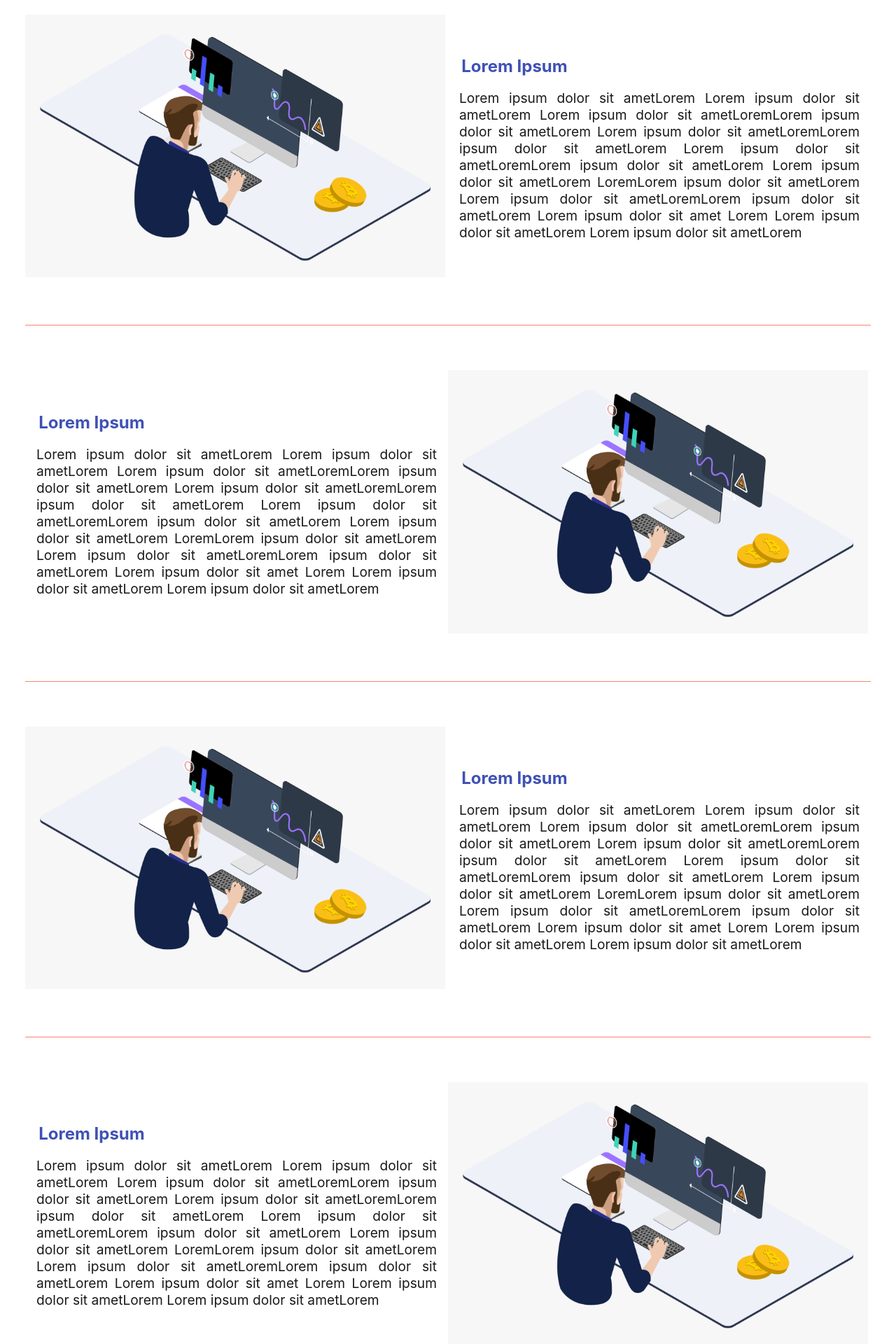
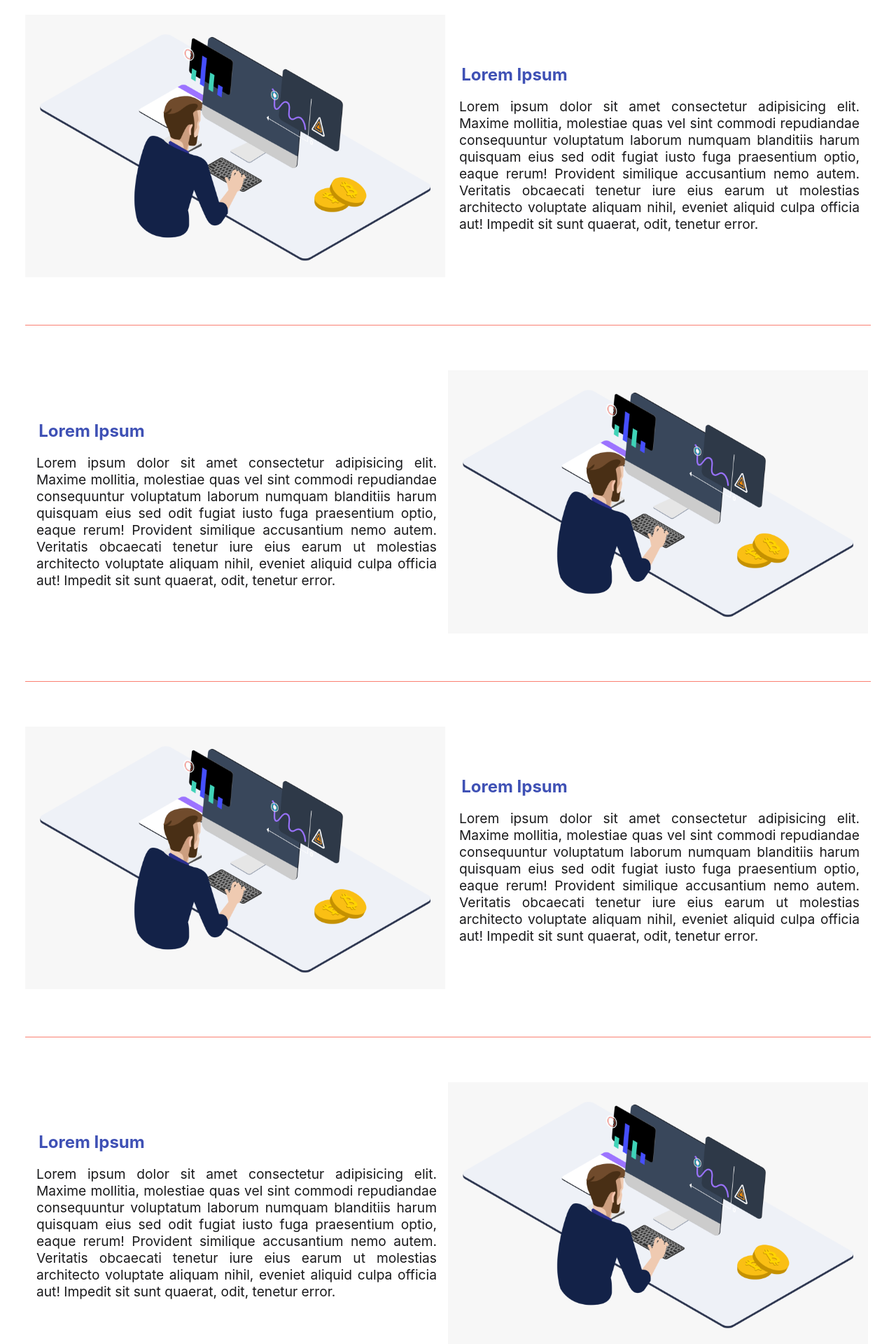
Before and after one commit to sauravkhadka/mero-crypto, a React (Create React App) app: page /blog in a window 1280 px wide. Shown: the part 220-2140 px from the top of the page at 70% size. Built offline with nearby package versions, Linux system fonts and the light colour scheme.

Commit message:
fifth commit

```diff
--- a/src/index.css
+++ b/src/index.css
@@ -3,6 +3,7 @@
 :root {
   --primary: #3f51b5;
   --background: #f5f8ff;
+  scroll-behavior: smooth;
 }
 .hide-native-scrollbar {
   scrollbar-width: none;
--- a/src/pages/About.js
+++ b/src/pages/About.js
@@ -11,17 +11,21 @@ const About = () => {
         </div>
       <div className='mission'>
           <h1>Mission</h1>
-          <p>Lorem ipsum dolor sit amet Lorem ipsum dolor sit amet
-          Lorem ipsum dolor sit ametLorem ipsum dolor sit amet
-          Lorem ipsum dolor sit ametLorem ipsum dolor sit amet
-          Lorem ipsum dolor sit ametLorem ipsum dolor sit amet
-          Lorem ipsum dolor sit ametLorem ipsum dolor sit
-          amet Lorem ipsum dolor sit amet ipsum dolor
-          Lorem ipsum dolor sit ametLorem ipsum dolor sit amet
-          Lorem ipsum dolor sit ametLorem ipsum dolor sit ametLorem ipsum
-          Lorem ipsum dolor sit ametLorem ipsum dolor sit ametLorem
-          ipsum dolor sit ametLorem ipsum dolor sit amet dolor sit amet
-          Lorem ipsum dolor sit ametLorem ipsum dolor sit ametLorem ipsum dolor sit amet </p>
+          <p>Lorem ipsum dolor sit amet consectetur adipisicing elit.
+              Maxime mollitia, molestiae quas vel sint commodi repudiandae
+              consequuntur voluptatum laborum numquam blanditiis harum quisquam
+              eius sed odit fugiat iusto fuga praesentium optio, eaque rerum!
+              Provident similique accusantium nemo autem. Veritatis obcaecati
+              tenetur iure eius earum ut molestias architecto voluptate aliquam
+              nihil, eveniet aliquid culpa officia aut! Impedit sit sunt quaerat,
+              odit, tenetur error. Lorem ipsum dolor sit amet consectetur adipisicing elit.
+              Maxime mollitia, molestiae quas vel sint commodi repudiandae
+              consequuntur voluptatum laborum numquam blanditiis harum quisquam
+              eius sed odit fugiat iusto fuga praesentium optio, eaque rerum!
+              Provident similique accusantium nemo autem. Veritatis obcaecati
+              tenetur iure eius earum ut molestias architecto voluptate aliquam
+              nihil, eveniet aliquid culpa officia aut! Impedit sit sunt quaerat,
+              odit, tenetur error. </p>
         </div>
 
         <div className='container'>
@@ -32,28 +36,28 @@ const About = () => {
 
           <div className='right'>
             <h2>Lorem Ipsum</h2>
-            <p>Lorem ipsum dolor sit ametLorem Lorem ipsum dolor sit ametLorem
-            Lorem ipsum dolor sit ametLoremLorem ipsum dolor sit ametLorem
-            Lorem ipsum dolor sit ametLoremLorem ipsum dolor sit ametLorem
-            Lorem ipsum dolor sit ametLoremLorem ipsum dolor sit ametLorem
-            Lorem ipsum dolor sit ametLorem LoremLorem ipsum dolor sit
-            ametLorem Lorem ipsum dolor sit ametLoremLorem ipsum
-            dolor sit ametLorem Lorem ipsum dolor sit amet Lorem Lorem
-            ipsum dolor sit ametLorem Lorem ipsum dolor sit ametLorem
+            <p>Lorem ipsum dolor sit amet consectetur adipisicing elit.
+              Maxime mollitia, molestiae quas vel sint commodi repudiandae
+              consequuntur voluptatum laborum numquam blanditiis harum quisquam
+              eius sed odit fugiat iusto fuga praesentium optio, eaque rerum!
+              Provident similique accusantium nemo autem. Veritatis obcaecati
+              tenetur iure eius earum ut molestias architecto voluptate aliquam
+              nihil, eveniet aliquid culpa officia aut! Impedit sit sunt quaerat,
+              odit, tenetur error.
             </p>
           </div>
         </div>
         <div className='about-post-one'>
           <div className='left'>
             <h2>Lorem Ipsum</h2>
-            <p>Lorem ipsum dolor sit ametLorem Lorem ipsum dolor sit ametLorem
-            Lorem ipsum dolor sit ametLoremLorem ipsum dolor sit ametLorem
-            Lorem ipsum dolor sit ametLoremLorem ipsum dolor sit ametLorem
-            Lorem ipsum dolor sit ametLoremLorem ipsum dolor sit ametLorem
-            Lorem ipsum dolor sit ametLorem LoremLorem ipsum dolor sit
-            ametLorem Lorem ipsum dolor sit ametLoremLorem ipsum
-            dolor sit ametLorem Lorem ipsum dolor sit amet Lorem Lorem
-            ipsum dolor sit ametLorem Lorem ipsum dolor sit ametLorem
+            <p>Lorem ipsum dolor sit amet consectetur adipisicing elit.
+              Maxime mollitia, molestiae quas vel sint commodi repudiandae
+              consequuntur voluptatum laborum numquam blanditiis harum quisquam
+              eius sed odit fugiat iusto fuga praesentium optio, eaque rerum!
+              Provident similique accusantium nemo autem. Veritatis obcaecati
+              tenetur iure eius earum ut molestias architecto voluptate aliquam
+              nihil, eveniet aliquid culpa officia aut! Impedit sit sunt quaerat,
+              odit, tenetur error.
             </p>
           </div>
 
--- a/src/pages/Blog.js
+++ b/src/pages/Blog.js
@@ -14,28 +14,28 @@ const Blog = () => {
 
           <div className='right'>
             <h2>Lorem Ipsum</h2>
-            <p>Lorem ipsum dolor sit ametLorem Lorem ipsum dolor sit ametLorem
-            Lorem ipsum dolor sit ametLoremLorem ipsum dolor sit ametLorem
-            Lorem ipsum dolor sit ametLoremLorem ipsum dolor sit ametLorem
-            Lorem ipsum dolor sit ametLoremLorem ipsum dolor sit ametLorem
-            Lorem ipsum dolor sit ametLorem LoremLorem ipsum dolor sit
-            ametLorem Lorem ipsum dolor sit ametLoremLorem ipsum
-            dolor sit ametLorem Lorem ipsum dolor sit amet Lorem Lorem
-            ipsum dolor sit ametLorem Lorem ipsum dolor sit ametLorem
+            <p>Lorem ipsum dolor sit amet consectetur adipisicing elit.
+              Maxime mollitia, molestiae quas vel sint commodi repudiandae
+              consequuntur voluptatum laborum numquam blanditiis harum
+              quisquam eius sed odit fugiat iusto fuga praesentium optio,
+              eaque rerum! Provident similique accusantium nemo autem.
+              Veritatis obcaecati tenetur iure eius earum ut molestias
+              architecto voluptate aliquam nihil, eveniet aliquid culpa
+              officia aut! Impedit sit sunt quaerat, odit, tenetur error.
             </p>
           </div>
         </div>
         <div className='blog-post-one'>
           <div className='left'>
             <h2>Lorem Ipsum</h2>
-            <p>Lorem ipsum dolor sit ametLorem Lorem ipsum dolor sit ametLorem
-            Lorem ipsum dolor sit ametLoremLorem ipsum dolor sit ametLorem
-            Lorem ipsum dolor sit ametLoremLorem ipsum dolor sit ametLorem
-            Lorem ipsum dolor sit ametLoremLorem ipsum dolor sit ametLorem
-            Lorem ipsum dolor sit ametLorem LoremLorem ipsum dolor sit
-            ametLorem Lorem ipsum dolor sit ametLoremLorem ipsum
-            dolor sit ametLorem Lorem ipsum dolor sit amet Lorem Lorem
-            ipsum dolor sit ametLorem Lorem ipsum dolor sit ametLorem
+            <p>Lorem ipsum dolor sit amet consectetur adipisicing elit.
+              Maxime mollitia, molestiae quas vel sint commodi repudiandae
+              consequuntur voluptatum laborum numquam blanditiis harum
+              quisquam eius sed odit fugiat iusto fuga praesentium optio,
+              eaque rerum! Provident similique accusantium nemo autem.
+              Veritatis obcaecati tenetur iure eius earum ut molestias
+              architecto voluptate aliquam nihil, eveniet aliquid culpa
+              officia aut! Impedit sit sunt quaerat, odit, tenetur error.
             </p>
           </div>
 
@@ -50,28 +50,28 @@ const Blog = () => {
 
           <div className='right'>
             <h2>Lorem Ipsum</h2>
-            <p>Lorem ipsum dolor sit ametLorem Lorem ipsum dolor sit ametLorem
-            Lorem ipsum dolor sit ametLoremLorem ipsum dolor sit ametLorem
-            Lorem ipsum dolor sit ametLoremLorem ipsum dolor sit ametLorem
-            Lorem ipsum dolor sit ametLoremLorem ipsum dolor sit ametLorem
-            Lorem ipsum dolor sit ametLorem LoremLorem ipsum dolor sit
-            ametLorem Lorem ipsum dolor sit ametLoremLorem ipsum
-            dolor sit ametLorem Lorem ipsum dolor sit amet Lorem Lorem
-            ipsum dolor sit ametLorem Lorem ipsum dolor sit ametLorem
+            <p>Lorem ipsum dolor sit amet consectetur adipisicing elit.
+              Maxime mollitia, molestiae quas vel sint commodi repudiandae
+              consequuntur voluptatum laborum numquam blanditiis harum
+              quisquam eius sed odit fugiat iusto fuga praesentium optio,
+              eaque rerum! Provident similique accusantium nemo autem.
+              Veritatis obcaecati tenetur iure eius earum ut molestias
+              architecto voluptate aliquam nihil, eveniet aliquid culpa
+              officia aut! Impedit sit sunt quaerat, odit, tenetur error.
             </p>
           </div>
         </div>
         <div className='blog-post-three'>
           <div className='left'>
             <h2>Lorem Ipsum</h2>
-            <p>Lorem ipsum dolor sit ametLorem Lorem ipsum dolor sit ametLorem
-            Lorem ipsum dolor sit ametLoremLorem ipsum dolor sit ametLorem
-            Lorem ipsum dolor sit ametLoremLorem ipsum dolor sit ametLorem
-            Lorem ipsum dolor sit ametLoremLorem ipsum dolor sit ametLorem
-            Lorem ipsum dolor sit ametLorem LoremLorem ipsum dolor sit
-            ametLorem Lorem ipsum dolor sit ametLoremLorem ipsum
-            dolor sit ametLorem Lorem ipsum dolor sit amet Lorem Lorem
-            ipsum dolor sit ametLorem Lorem ipsum dolor sit ametLorem
+            <p>Lorem ipsum dolor sit amet consectetur adipisicing elit.
+              Maxime mollitia, molestiae quas vel sint commodi repudiandae
+              consequuntur voluptatum laborum numquam blanditiis harum
+              quisquam eius sed odit fugiat iusto fuga praesentium optio,
+              eaque rerum! Provident similique accusantium nemo autem.
+              Veritatis obcaecati tenetur iure eius earum ut molestias
+              architecto voluptate aliquam nihil, eveniet aliquid culpa
+              officia aut! Impedit sit sunt quaerat, odit, tenetur error.
             </p>
           </div>
 
--- a/src/pages/Services.js
+++ b/src/pages/Services.js
@@ -11,15 +11,14 @@ const Services = () => {
         <div className='right'>
           <h2>What we do</h2><br />
           <p>
-          sit ametLorem ipsum dolor sit amet Lorem ipsum dolor sit
-          ametLorem ipsum dolor sit ametLorem ipsum Lorem ipsum dolor
-          sit ametLorem ipsum dolor sit ametLorem ipsum dolor sit amet
-          Lorem ipsum dolor sit amet dolor sit amet
-          Lorem ipsum dolor sit ametLorem ipsum dolor sit
-          ametLorem ipsum dolor sit amet
-          sit ametLorem ipsum dolor sit amet Lorem ipsum dolor sit
-          ametLorem ipsum dolor sit ametLorem ipsum Lorem ipsum dolor
-          sit.
+          Lorem ipsum dolor sit amet consectetur adipisicing elit.
+              Maxime mollitia, molestiae quas vel sint commodi repudiandae
+              consequuntur voluptatum laborum numquam blanditiis harum quisquam
+              eius sed odit fugiat iusto fuga praesentium optio, eaque rerum!
+              Provident similique accusantium nemo autem. Veritatis obcaecati
+              tenetur iure eius earum ut molestias architecto voluptate aliquam
+              nihil, eveniet aliquid culpa officia aut! Impedit sit sunt quaerat,
+              odit, tenetur error.
           </p>
         </div>
       </div>
```
